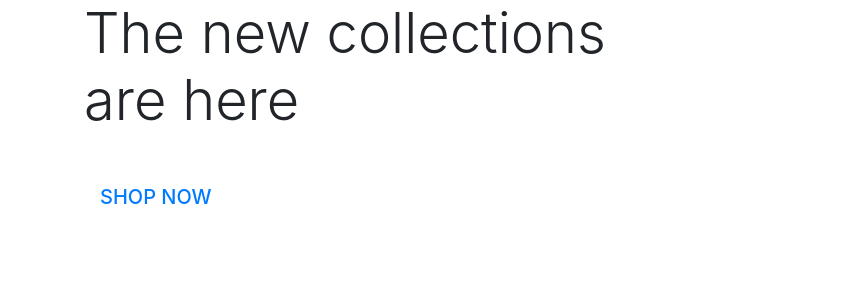
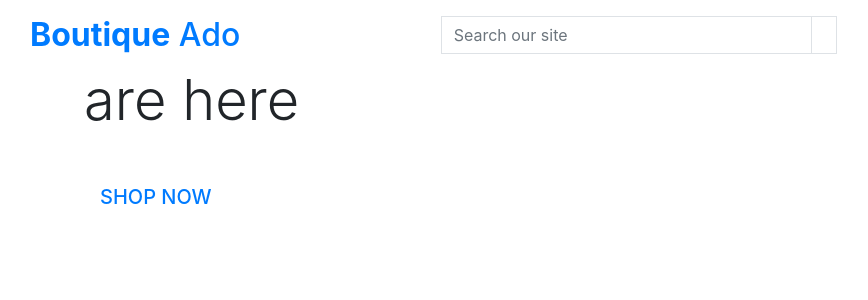
Before and after one commit to Tafari-K/boutique_ado_v1, a Django app: page / in a window 1280 px wide. Shown: the top 300 px of the page, without its empty margins (1-869 px from the left). Run offline with Django 3.2, Linux system fonts and the light colour scheme.

Commit message:
added base.css file

```diff
--- a/templates/base.html
+++ b/templates/base.html
@@ -32,7 +32,36 @@
     <title>Boutique Ado {% block extra_title %}{% endblock %}</title>
   </head>
   <body>
-    <header class="container-fluid fixed-top"></header>
+    <header class="container-fluid fixed-top">
+    <div id="topnav" class="row bg-white pt-lg-2 d-none d-lg-flex">
+      <div class="col-12 col-lg-4 my-auto py-1 py-lg-0 text-center text-lg-left">
+        <a href="{% url 'home' %}" class="nav-link main-logo-link">
+          <h2 class="logo-font text-black my-0"><strong>Boutique</strong> Ado</h2>
+        </a>
+      </div>
+      <div class="col-12 col-lg-4 my-auto py-1 py-lg-0">
+        <form method="GET" action="">
+          <div class="input-group w-100">
+            <input class="form-control border border-black rounded-0" type="text" name="q"
+              placeholder="Search our site">
+            <div class="input-group-append">
+              <button class="form-control btn btn-black border border-black rounded-0" type="submit">
+                <span class="icon">
+                  <i class="fas fa-search"></i>
+                </span>
+              </button>
+            </div>
+          </div>
+        </form>
+      </div>
+      <div class="col-12 col-lg-4 my-auto py-1 py-lg-0">
+        <ul class="list-inline list-unstyled text-center text-lg-right my-0">
+          <li class="list-inline-item dropdown"></li>
+          <li class="list-inline-item"></li>
+        </ul>
+      </div>
+    </div>
+  </header>
 
     {% if messages %}
         <div class="message-container"></div>
```
Also changed, not shown: static/css/base.css (added, +81 -0 lines).
